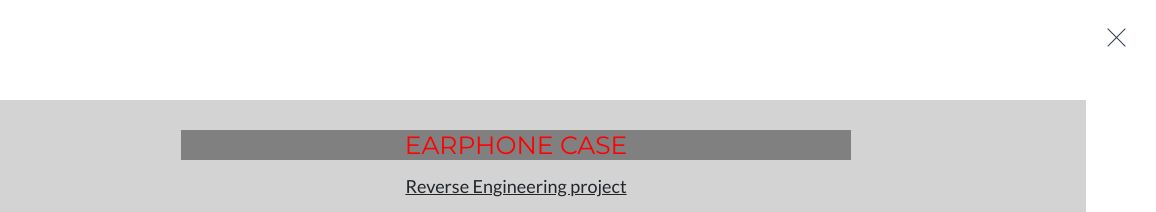
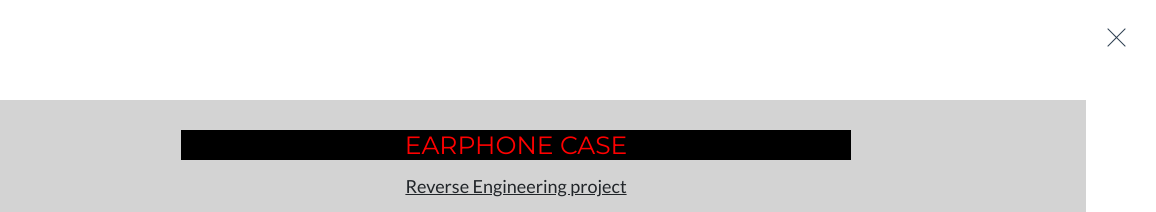
Before and after one commit to Interiorcarwash/Eyasu101.github.io, a website: page index.html in a window 1280 px wide. Both pictures are taken after a click on the link 203 px from the left and 3151 px from the top of the page. Shown: the part 2751-2963 px from the top of the page, 124-1280 px from the left. Drawn offline with nearby package versions, Linux system fonts and the light colour scheme; files that its build step writes are made by us from their sources.

Commit message:
Update index.html

```diff
--- a/index.html
+++ b/index.html
@@ -606,7 +606,7 @@ Minor-Business   <br> Caleton University, Ottawa, ON (2013-Present)</li>
               <div class="col-lg-8 mx-auto">
                 <div class="modal-body">
                     <div class="modal-body">
-                  <h2 style="font-size:25px;background-color:grey;color:red;margin-bottom:10px">Earphone Case</h2>
+                  <h2 style="font-size:25px;background-color:black;color:red;margin-bottom:10px">Earphone Case</h2>
 
                   <!img class="img-fluid img-centered" src="img/portfolio/cake.png" alt="">
 
```
